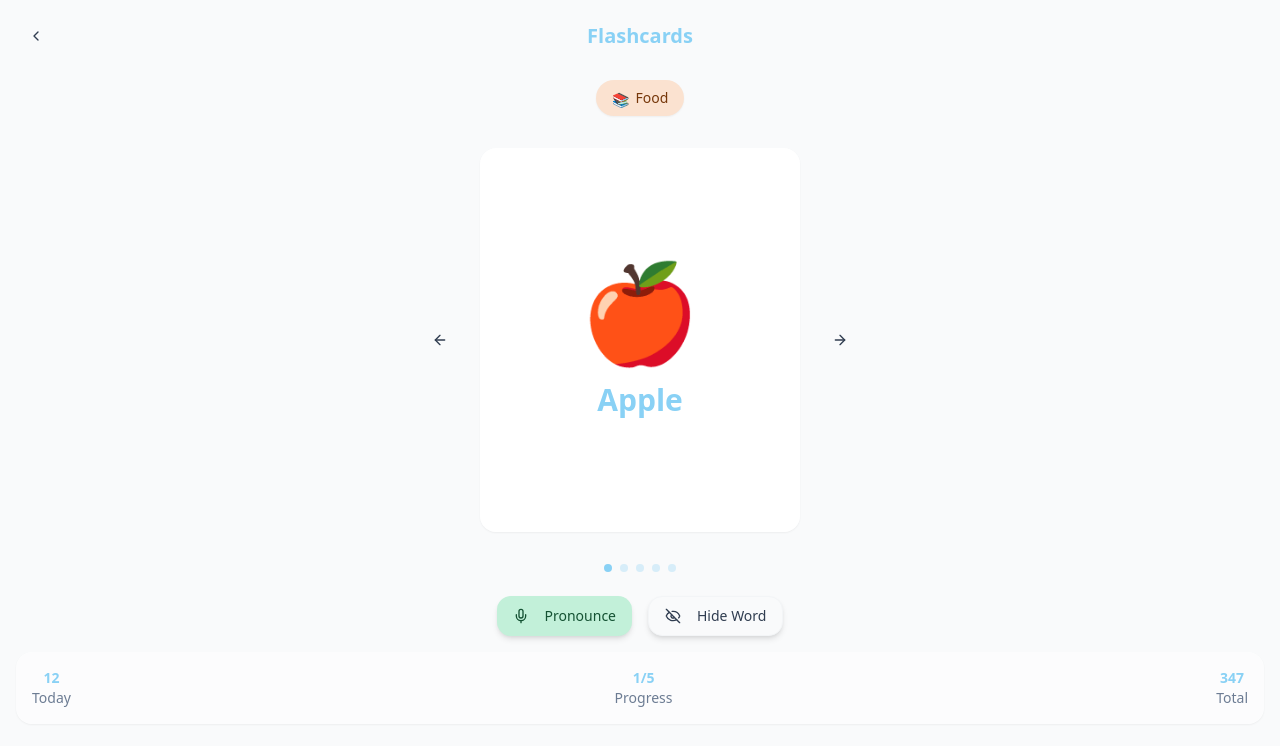
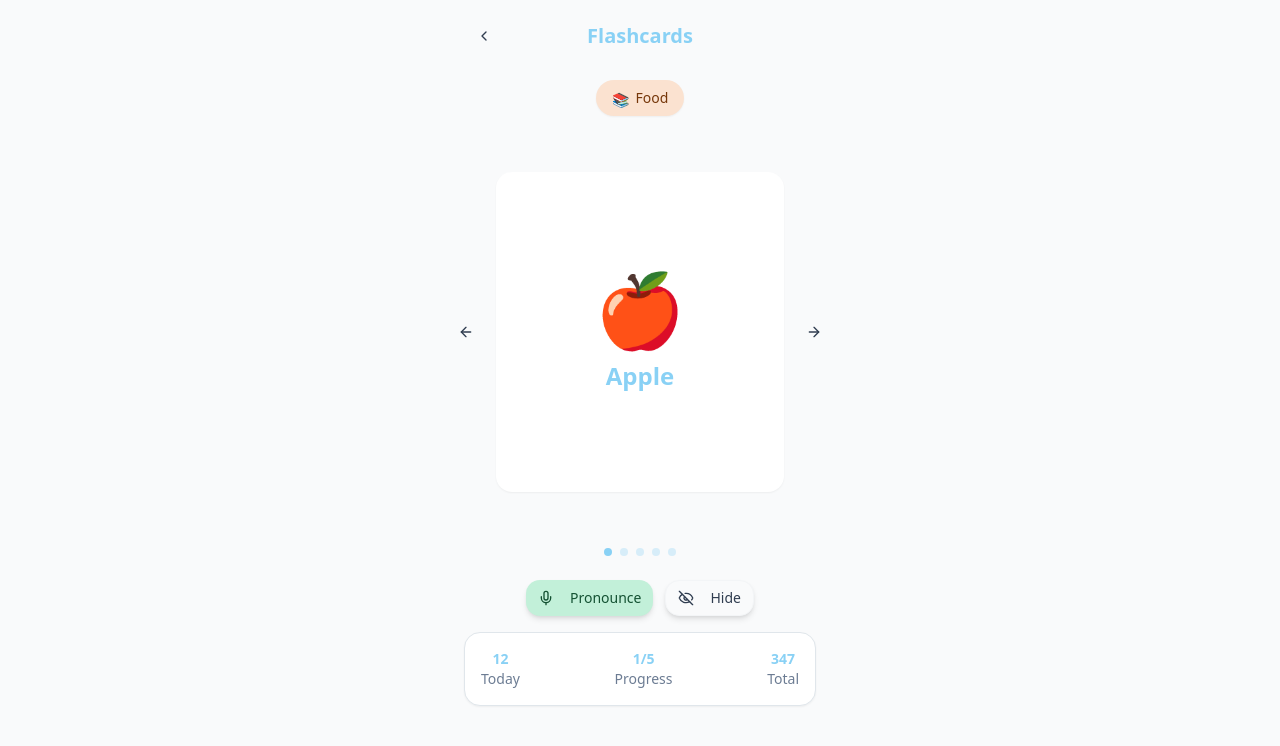
Before and after one commit to bacm/little-linguist-studio, a React (Vite) app: page /flashcards in a window 1280 px wide. Shown: the top 746 px of the page. Built offline with nearby package versions, Linux system fonts and the light colour scheme.

Commit message:
Refactor flashcard page styling
Ensure flashcard page maintains consistent styling and layout with the rest of the application.

```diff
--- a/src/pages/Flashcards.tsx
+++ b/src/pages/Flashcards.tsx
@@ -73,14 +73,16 @@ const Flashcards = () => {
   };
 
   return (
-    <div className="min-h-screen bg-gradient-soft p-4">
+    <div className="min-h-screen bg-background">
+      {/* Mobile App Container */}
+      <div className="max-w-sm mx-auto bg-background min-h-screen">
         {/* Header */}
-      <div className="flex items-center justify-between mb-6">
+        <div className="flex items-center justify-between p-4 pb-2">
           <Button
             variant="ghost"
             size="icon"
             onClick={() => navigate('/')}
-          className="hover:bg-white/20"
+            className="hover:bg-accent"
           >
             <ChevronLeft className="h-6 w-6" />
           </Button>
@@ -88,8 +90,10 @@ const Flashcards = () => {
           <div className="w-10" /> {/* Spacer for centering */}
         </div>
 
+        {/* Main Content */}
+        <div className="p-4 space-y-6">
           {/* Category chip */}
-      <div className="flex justify-center mb-8">
+          <div className="flex justify-center">
             <CategoryChip
               label={currentCard.category}
               icon={<span className="text-sm">📚</span>}
@@ -98,34 +102,34 @@ const Flashcards = () => {
           </div>
 
           {/* Main flashcard */}
-      <div className="flex-1 flex items-center justify-center mb-8">
+          <div className="flex items-center justify-center py-8">
             <div className="relative">
               {/* Navigation arrows */}
               <Button
                 variant="ghost"
                 size="icon"
                 onClick={goToPrevious}
-            className="absolute left-[-60px] top-1/2 transform -translate-y-1/2 hover:bg-white/20 rounded-full"
+                className="absolute left-[-50px] top-1/2 transform -translate-y-1/2 hover:bg-accent rounded-full"
               >
-            <ArrowLeft className="h-6 w-6" />
+                <ArrowLeft className="h-5 w-5" />
               </Button>
 
               {/* Card */}
-          <Card className="w-80 h-96 shadow-elegant border-0 bg-white/90 backdrop-blur">
-            <CardContent className="h-full flex flex-col items-center justify-center p-8">
+              <Card className="w-72 h-80 shadow-elegant border-0 bg-card">
+              <CardContent className="h-full flex flex-col items-center justify-center p-6">
                 {/* Illustration */}
-              <div className="text-8xl mb-6 animate-scale-in">
+                <div className="text-7xl mb-4 animate-scale-in">
                   {currentCard.illustration}
                 </div>
 
                 {/* Word */}
                 <div className="text-center">
                   {!wordHidden ? (
-                  <h2 className="text-3xl font-bold text-primary animate-fade-in">
+                    <h2 className="text-2xl font-bold text-primary animate-fade-in">
                       {currentCard.word}
                     </h2>
                   ) : (
-                  <div className="text-3xl font-bold text-muted-foreground">
+                    <div className="text-2xl font-bold text-muted-foreground">
                       ? ? ?
                     </div>
                   )}
@@ -137,15 +141,15 @@ const Flashcards = () => {
               variant="ghost"
               size="icon"
               onClick={goToNext}
-            className="absolute right-[-60px] top-1/2 transform -translate-y-1/2 hover:bg-white/20 rounded-full"
+              className="absolute right-[-50px] top-1/2 transform -translate-y-1/2 hover:bg-accent rounded-full"
             >
-            <ArrowRight className="h-6 w-6" />
+              <ArrowRight className="h-5 w-5" />
             </Button>
             </div>
           </div>
 
           {/* Progress indicator */}
-      <div className="flex justify-center mb-6">
+          <div className="flex justify-center">
             <div className="flex space-x-2">
               {flashcards.map((_, index) => (
                 <div
@@ -161,10 +165,11 @@ const Flashcards = () => {
           {/* Bottom controls */}
           <div className="space-y-4">
             {/* Action buttons */}
-        <div className="flex justify-center space-x-4">
+            <div className="flex justify-center space-x-3">
               <Button
                 onClick={handlePronunciation}
                 className="bg-mint-light hover:bg-mint text-mint-foreground border-0 shadow-md"
+                size="sm"
               >
                 <Mic className="h-4 w-4 mr-2" />
                 Pronounce
@@ -174,14 +179,15 @@ const Flashcards = () => {
                 onClick={() => setWordHidden(!wordHidden)}
                 variant="outline"
                 className="shadow-md"
+                size="sm"
               >
                 {wordHidden ? <Eye className="h-4 w-4 mr-2" /> : <EyeOff className="h-4 w-4 mr-2" />}
-            {wordHidden ? 'Show Word' : 'Hide Word'}
+                {wordHidden ? 'Show' : 'Hide'}
               </Button>
             </div>
 
             {/* Stats bar */}
-        <Card className="bg-white/50 border-0 shadow-sm">
+            <Card className="bg-card border shadow-sm">
               <CardContent className="p-4">
                 <div className="flex justify-between items-center text-sm">
                   <div className="text-center">
@@ -199,6 +205,11 @@ const Flashcards = () => {
                 </div>
               </CardContent>
             </Card>
+
+            {/* Bottom spacing for mobile */}
+            <div className="h-4" />
+          </div>
+        </div>
       </div>
     </div>
   );
```
Lines whose indentation alone changed are shown as unchanged.
